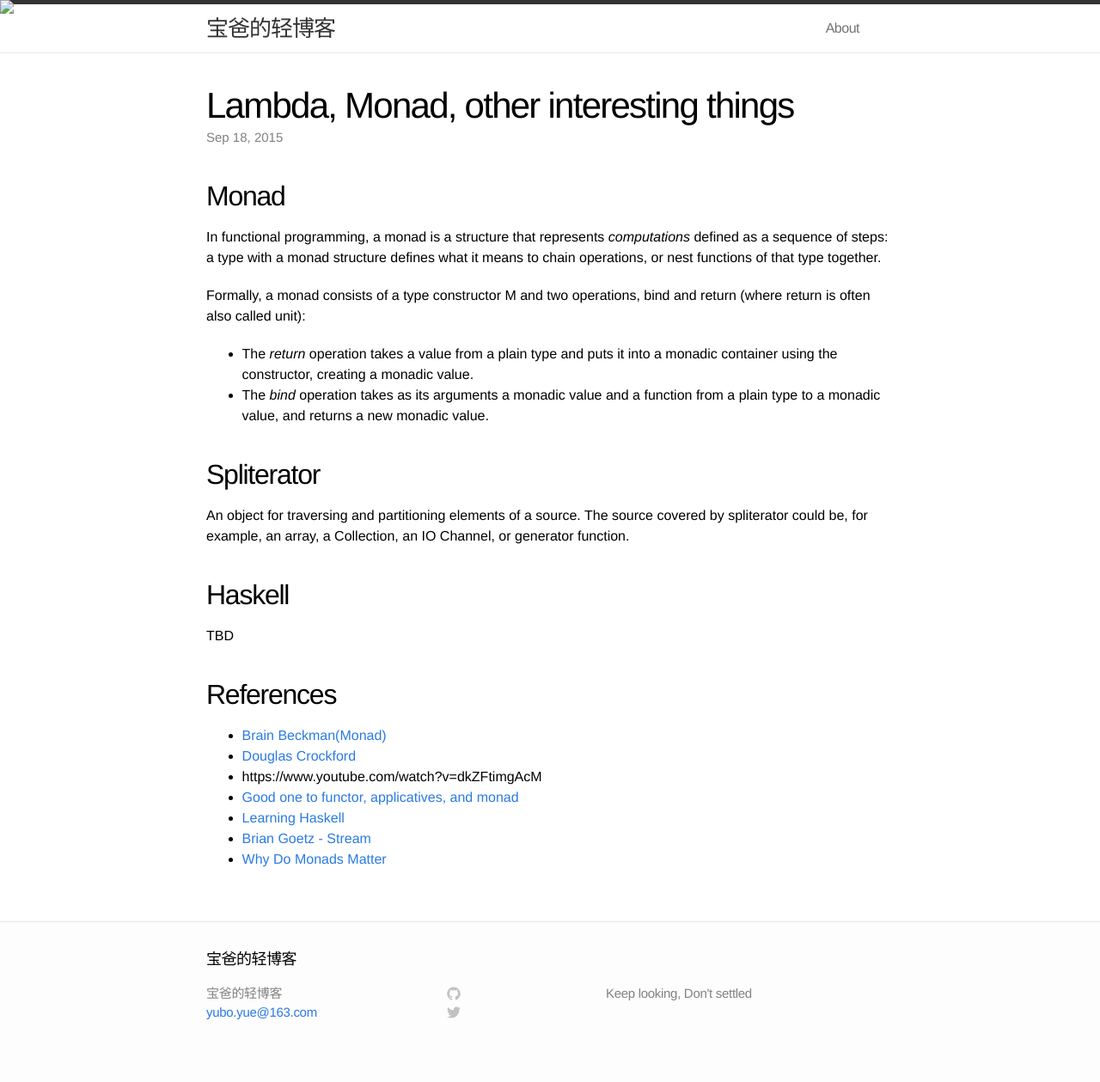
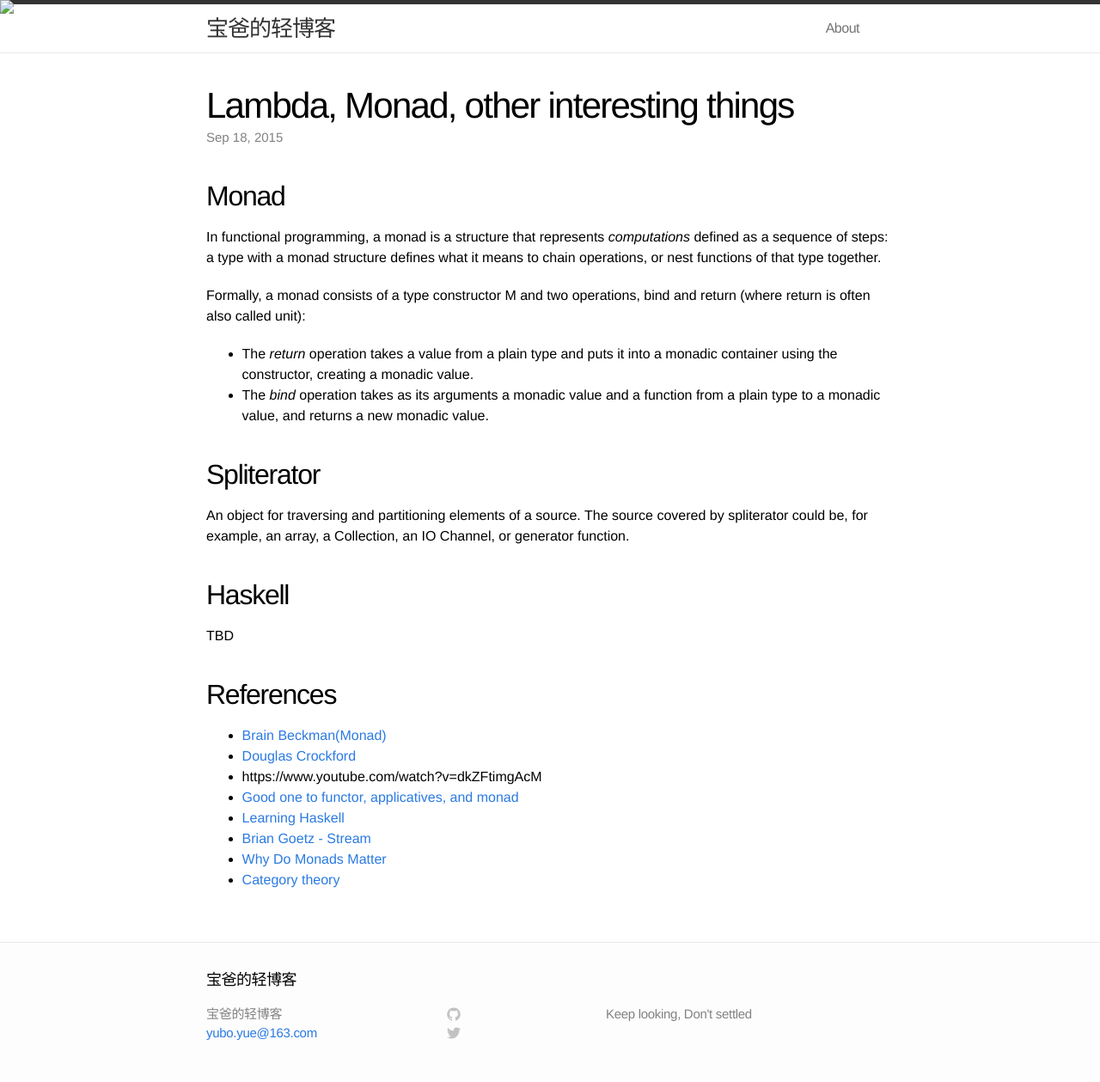
Before and after one commit to yubo-yue/yubo-yue.github.io, a Jekyll site: the page built from _posts/2015-12-12-Lambda.md, in a window 1280 px wide. Shown: the whole page at 86% size. Built offline with Jekyll 4.4.1, drawn with Linux system fonts in a browser that asks for light colours; before the commit the page ends 1235 px from its top, so only the background shows below that.

Commit message:
update comments

```diff
--- a/_posts/2015-12-12-Lambda.md
+++ b/_posts/2015-12-12-Lambda.md
@@ -32,3 +32,4 @@ TBD
 - [Learning Haskell](http://learnyouahaskell.com/chapters)
 - [Brian Goetz - Stream](http://www.ibm.com/developerworks/library/j-java-streams-1-brian-goetz/index.html)
 - [Why Do Monads Matter](https://cdsmith.wordpress.com/2012/04/18/why-do-monads-matter/)
+- [Category theory](https://en.wikibooks.org/wiki/Haskell/Category_theory)
```
